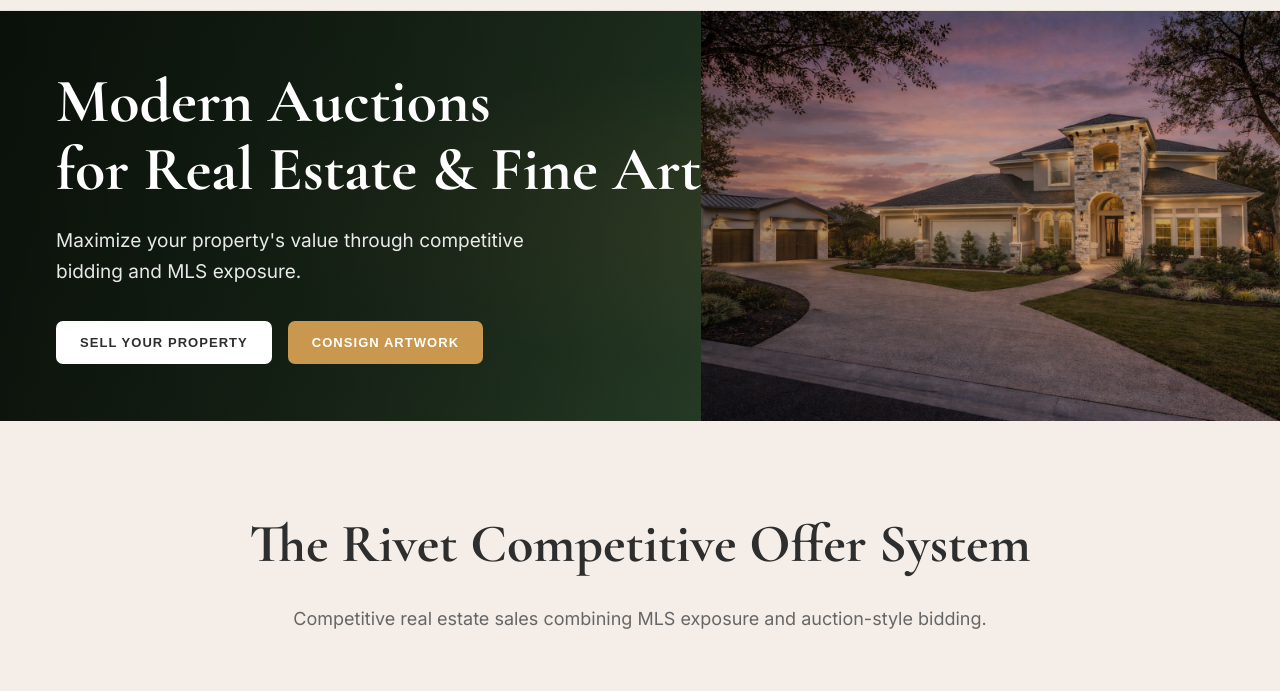
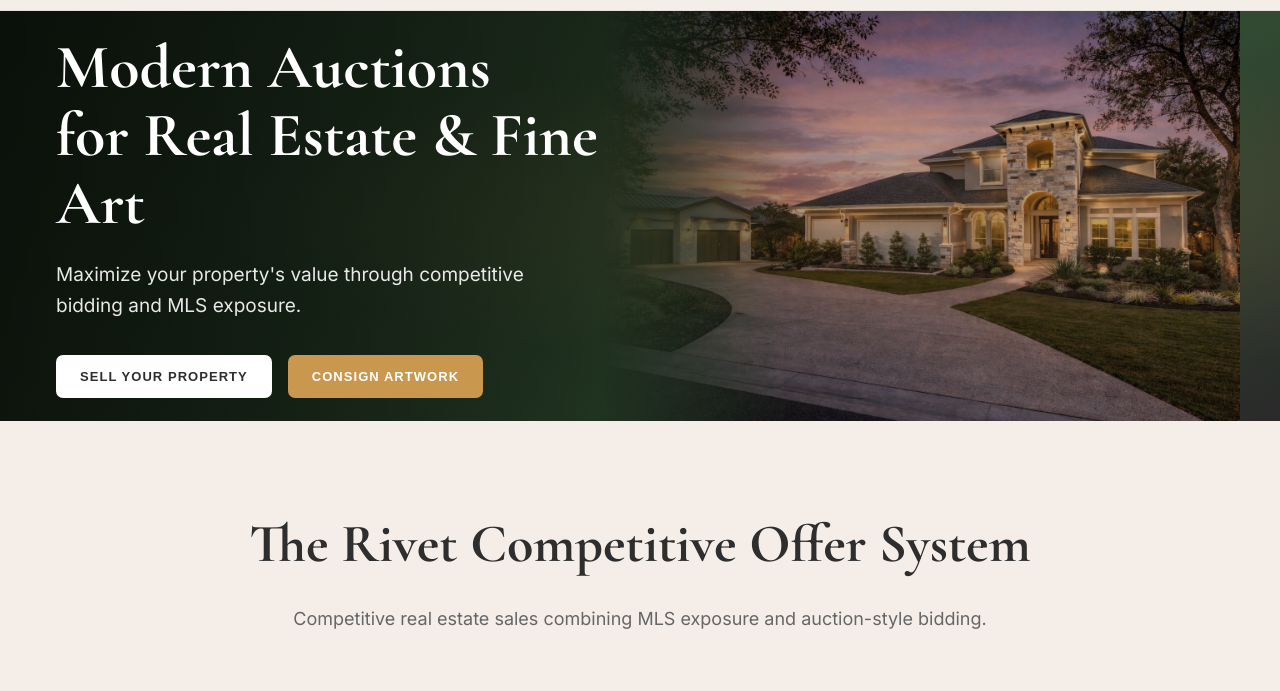
Before and after one commit to roger812/rivet-auctions-v2, a website: page index.html in a window 1280 px wide. Shown: the part 81-772 px from the top of the page. Drawn offline with nearby package versions, Linux system fonts and the light colour scheme.

Commit message:
Polish hero section: gradient fade and spacing

```diff
--- a/index.html
+++ b/index.html
@@ -57,15 +57,18 @@
       z-index: 1;
     }
     .hero-content {
-      position: relative; z-index: 2; padding-left: var(--page-padding-x); max-width: 720px;
+      position: relative; z-index: 2; padding-left: var(--page-padding-x); max-width:  600px;
     }
     /* Add container for hero image on the right side of the hero section */
     .hero-image-container {
-      flex: 1;
-      height: 100%;
-      position: relative;
-      z-index: 0;
-    }
+  flex: 0 0 50%;
+  height: 100%;
+  position: relative;
+  z-index: 0;
+  overflow: hidden;
+  -webkit-mask-image: linear-gradient(to left, rgba(0,0,0,1) 70%, rgba(0,0,0,0) 100%);
+  mask-image: linear-gradient(to left, rgba(0,0,0,1) 70%, rgba(0,0,0,0) 100%);
+}
     .hero-image-container img {
       width: 100%;
       height: 100%;
```
